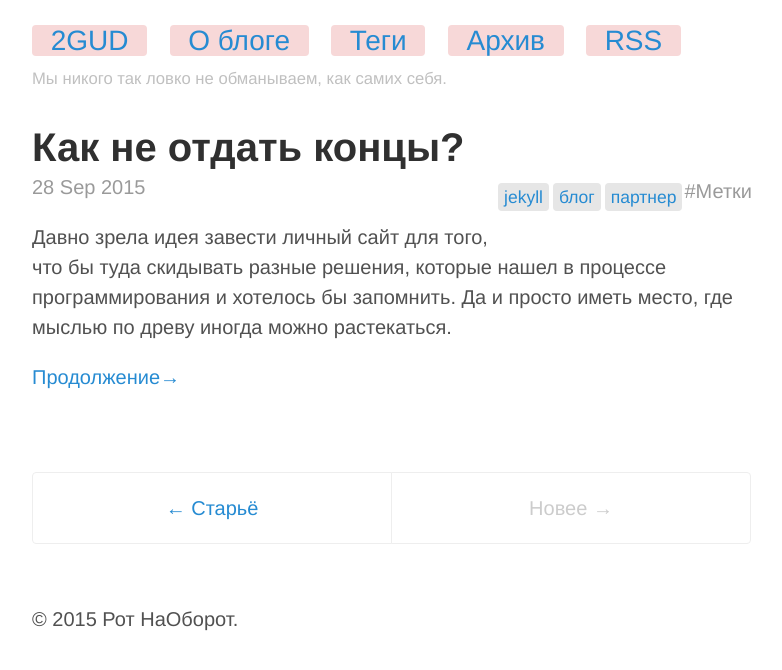
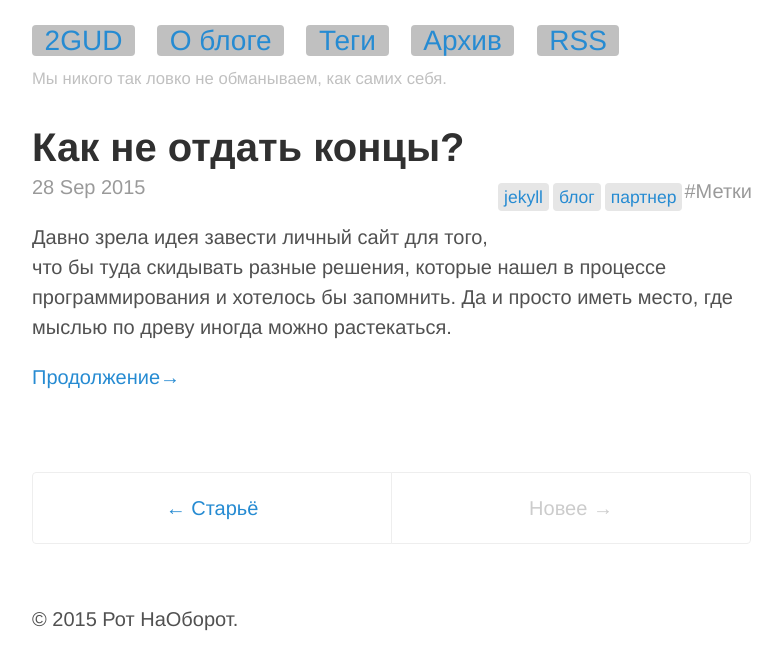
Before and after one commit to gitter-badger/2gud.github.io, a Jekyll site: the page built from index.html, in a window 1280 px wide. Shown: the top 670 px of the page, without its empty margins (248-1030 px from the left). Built offline with Jekyll 4.4.1, drawn with Linux system fonts in a browser that asks for light colours; nearby versions of some CDN libraries; the list of posts is cut into pages by our own code.

Commit message:
Added changes

```diff
--- a/public/css/st.css
+++ b/public/css/st.css
@@ -295,9 +295,9 @@ tbody tr:nth-child(odd) th {
 }
 .masthead-title a {
   font-size: 140%;
-  padding: 0 .67em;
+  padding: 0 .45em;
   color: #268bd2;
-  background: rgba(246,207,207,.8);
+  background: #c0c0c0;
   border-radius: 4px;
   text-decoration: none;
 }
```
